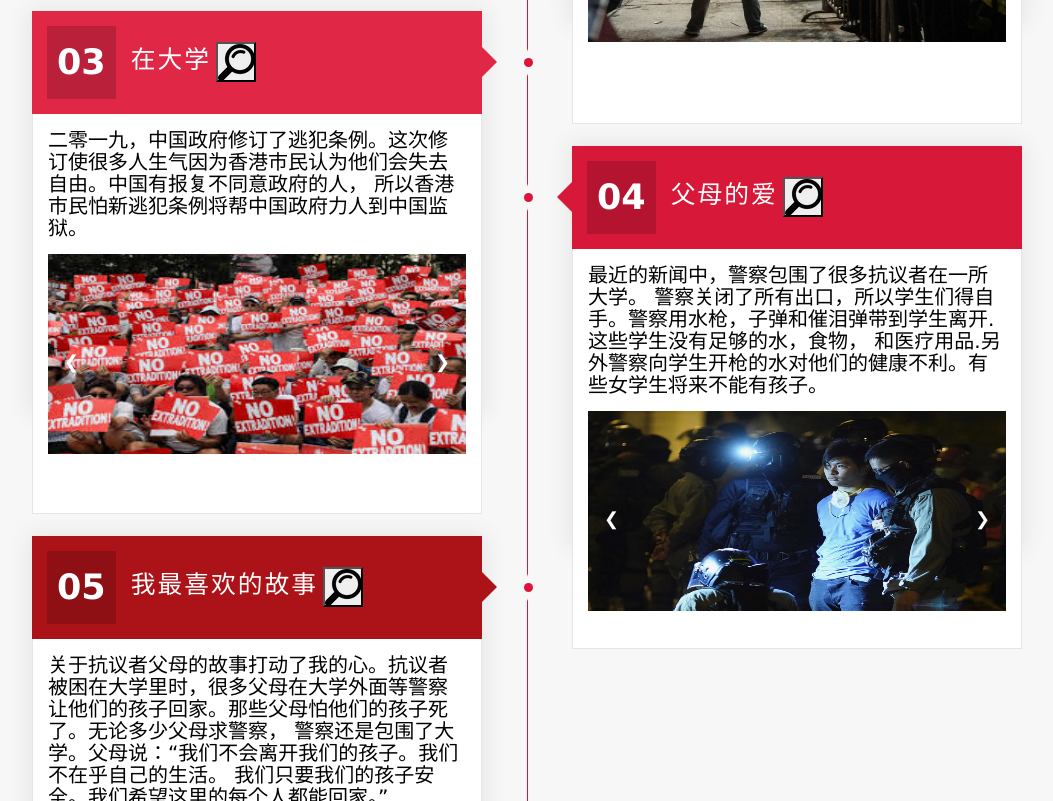
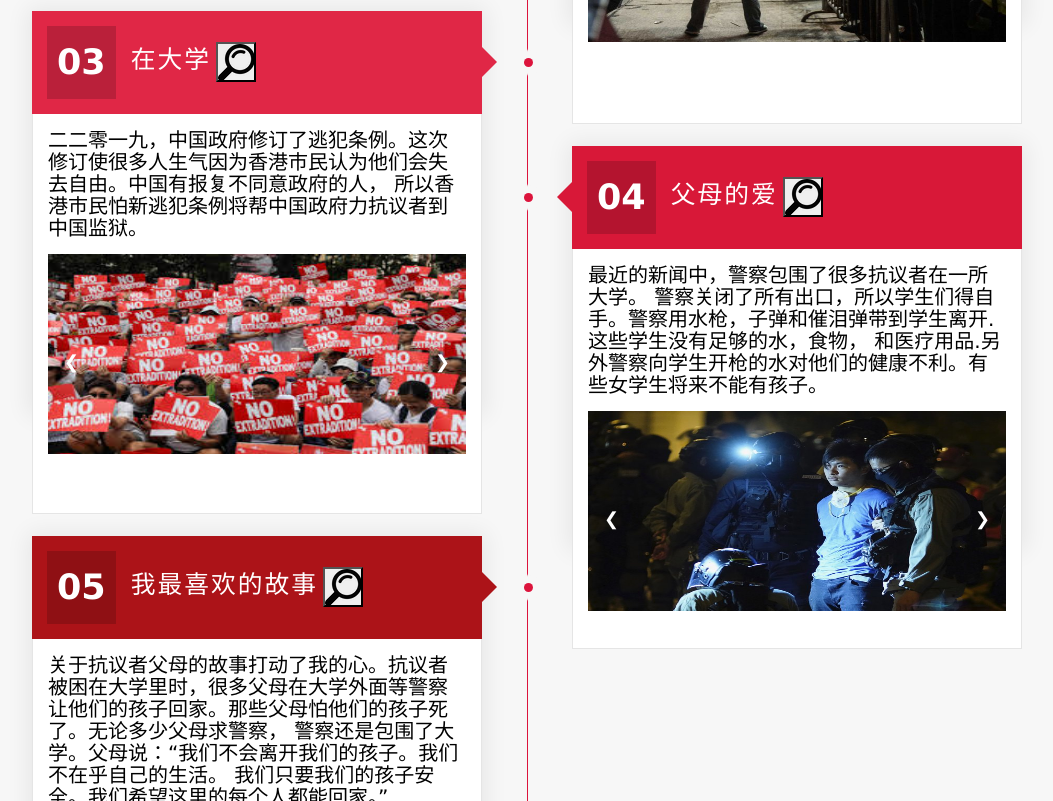
Before and after one commit to LilyN11/HongKong, a plain HTML site: page index.html in a window 1280 px wide. Shown: the part 880-1681 px from the top of the page, without its empty margins (113-1166 px from the left). Drawn offline with nearby package versions, Linux system fonts and the light colour scheme.

Commit message:
Update index.html

```diff
--- a/index.html
+++ b/index.html
@@ -90,7 +90,7 @@
                 <button onclick="zoom3()" class="zoom"></button>
 			</div>
 			<div class="body">
-				<p id="3" >二零一九，中国政府修订了逃犯条例。这次修订使很多人生气因为香港市民认为他们会失去自由。中国有报复不同意政府的人， 所以香港市民怕新逃犯条例将帮中国政府力人到中国监狱。</p>
+				<p id="3" >二二零一九，中国政府修订了逃犯条例。这次修订使很多人生气因为香港市民认为他们会失去自由。中国有报复不同意政府的人， 所以香港市民怕新逃犯条例将帮中国政府力抗议者到中国监狱。</p>
 				<div id="3a" class="slideshow-container">
                   <img class="mySlides3" src="e1.jpeg" style="width:100%; display:none;height:200px">
                   <img class="mySlides3" src="e2.jpg" style="width:100%;display:none;height:200px">
```
